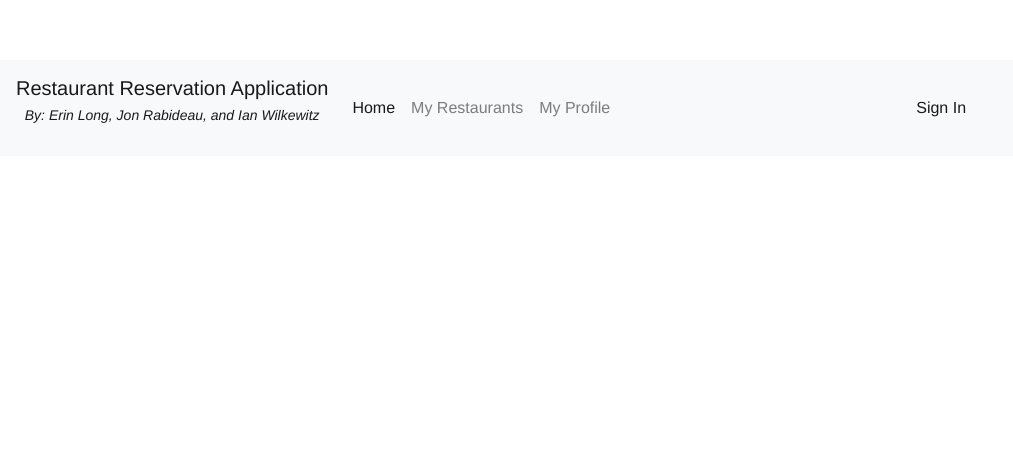
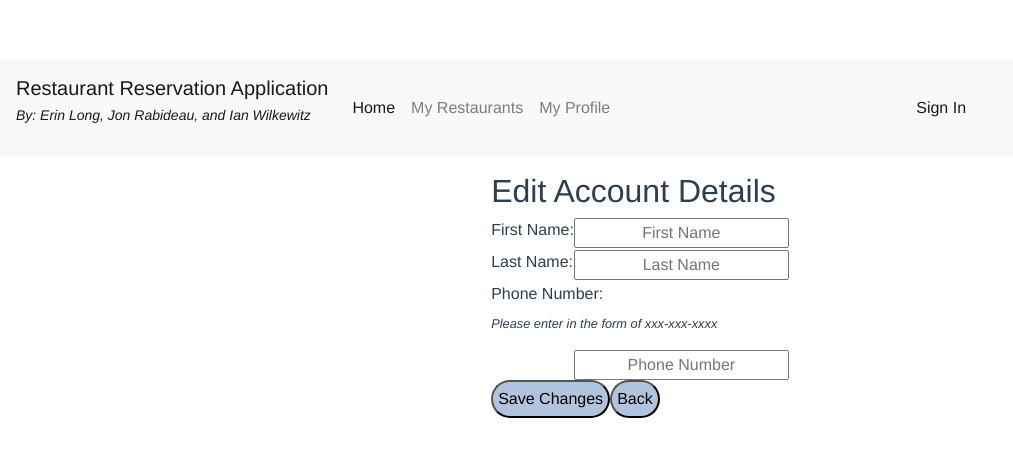
Before and after one commit to IWilkewitz/CIS371_ReservationApp, a Vue app: page /EditAccountDetails in a window 1280 px wide. Shown: the top 456 px of the page, without its empty margins (0-1013 px from the left). Built offline with nearby package versions, Linux system fonts and the light colour scheme.

Commit message:
Updated MyProfile, Created EditAccountDetails
Created new page routed from MyProfile to edit changes within account based on user input

```diff
--- a/src/app-routing.ts
+++ b/src/app-routing.ts
@@ -1,34 +1,27 @@
 import Vue from "vue";
 import VueRouter, { RouteConfig } from "vue-router";
-import MyRestaurant from "./components/MyRestaurant.vue";
-import Home from "./components/Home.vue";
 import Login from "./components/Login.vue";
-import CreateAccount from "./components/CreateAccount.vue";
 import MyProfile from "./components/MyProfile.vue";
+import EditAccountDetails from "./components/EditAccountDetails.vue";
 Vue.use(VueRouter);
 
 const myRoutes: Array<RouteConfig> = [
   {
-    name: "Home",
-    path:"/",
-    component: Home,
-  },
-  {
-    name: "Add My Restaurant",
-    path: "/myrestaurant",
-    component: MyRestaurant,
-  },
-
-  {
     name: "Login",
-    path: "/login",
+    path: "/",
     component: Login,
   },
 
   {
     name: "MyProfile",
-    path: "/myprofile",
+    path: "/MyProfile",
     component: MyProfile,
+  },
+
+  {
+    name: "EditAccountDetails",
+    path: "/EditAccountDetails",
+    component: EditAccountDetails,
   }
 ];
 
--- /dev/null
+++ b/src/components/EditAccountDetails.vue
@@ -0,0 +1,75 @@
+<template>
+    <div id="edit-acccount-details">
+        <div id="profile-information">
+            <h2>Edit Account Details</h2>
+            <div class="details">
+                <label>First Name:</label>
+                <input type="text" v-model="firstName" placeholder="First Name"/>
+            </div>
+            <div class="details">
+                <label>Last Name:</label>
+                <input type="text" v-model="lastName" placeholder="Last Name"/>
+            </div>
+            <div class="details">
+                <label>Phone Number:</label>
+                <p>Please enter in the form of xxx-xxx-xxxx</p>
+                <input type="text" v-model="phoneNumber" placeholder="Phone Number"/>
+            </div>
+            <button v-on:click="editAccountDetails">Save Changes</button>
+            <button v-on:click="back">Back</button>
+      </div>
+    </div>
+</template>
+
+<script lang="ts">
+import { Component, Vue } from "vue-property-decorator";
+import "bootstrap/dist/css/bootstrap.css";
+import "bootstrap-vue/dist/bootstrap-vue.css";
+import { FirebaseAuth } from "@firebase/auth-types";
+import {
+  FirebaseFirestore,
+  QueryDocumentSnapshot,
+  QuerySnapshot,
+} from "@firebase/firestore-types";
+
+@Component
+export default class Home extends Vue {
+    readonly $appDB!: FirebaseFirestore;
+    readonly $appAuth!: FirebaseAuth;
+    readonly $router!: any;
+    private accountDetails: any[] = [];
+    private firstName = "";
+    private lastName = "";
+    private phoneNumber = "";
+
+
+    editAccountDetails(): void {
+    this.$appDB.collection(`account-details`).add({
+      firstName: this.firstName,
+      lastName: this.lastName,
+      phone: this.phoneNumber,
+    });
+  }
+
+  back(): void {
+      this.$router.push({ path: "/MyProfile" });
+        // or equivalently
+        this.$router.push({ name: "MyProfile" });
+  }
+}
+</script>
+
+<style>
+
+
+#profile-information {
+    display:inline-block;
+    padding: 1em;
+    text-align: left;
+}
+
+p {
+    text-align: left;
+}
+
+</style>
--- a/src/components/MyProfile.vue
+++ b/src/components/MyProfile.vue
@@ -42,7 +42,7 @@
         </div>
         <div id="account-details">
             <h3>My Account Details</h3>
-            <button type="button" id="editAccountDetails" v-on:click="editAccountDetails()">Edit</button>
+            <button type="button" id="edit" v-on:click="edit">Edit My Account Details</button>
             <br/>
             <label>Name:</label>
             <br/>
@@ -73,6 +73,12 @@ export default class MyProfile extends Vue {
 
     readonly $appAuth!: FirebaseAuth;
     private uid = "none"
+
+    edit(): void {
+        this.$router.push({ path: "/EditAccountDetails" });
+        // or equivalently
+        this.$router.push({ name: "EditAccountDetails" });
+    }
 
 }
 </script>
```
